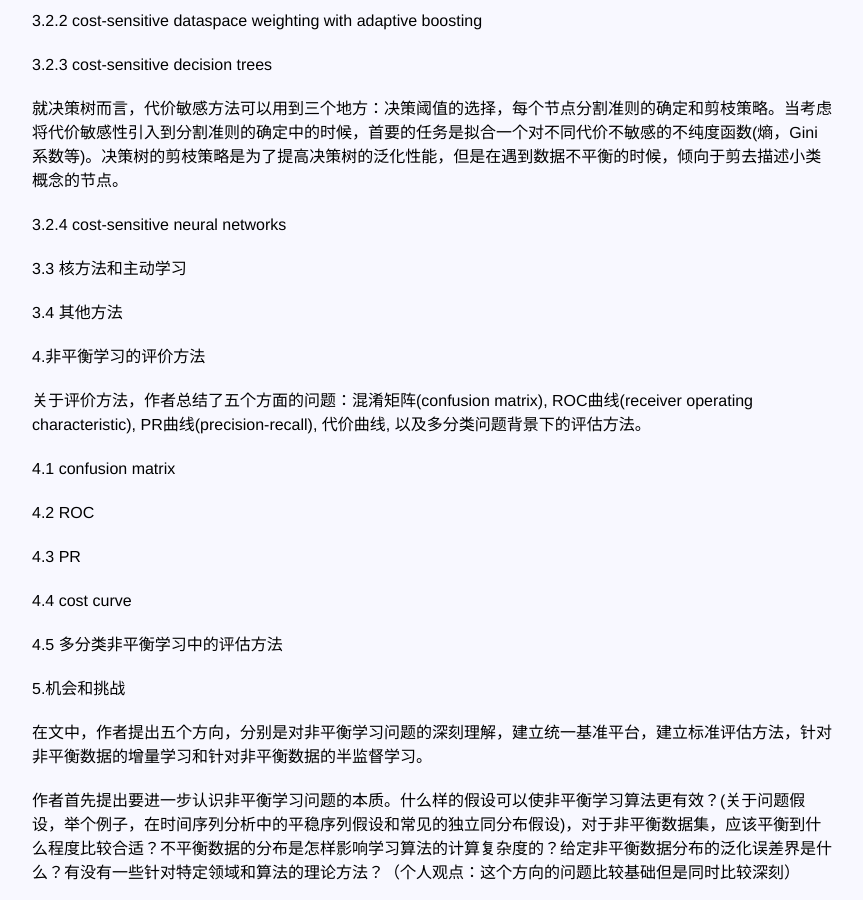
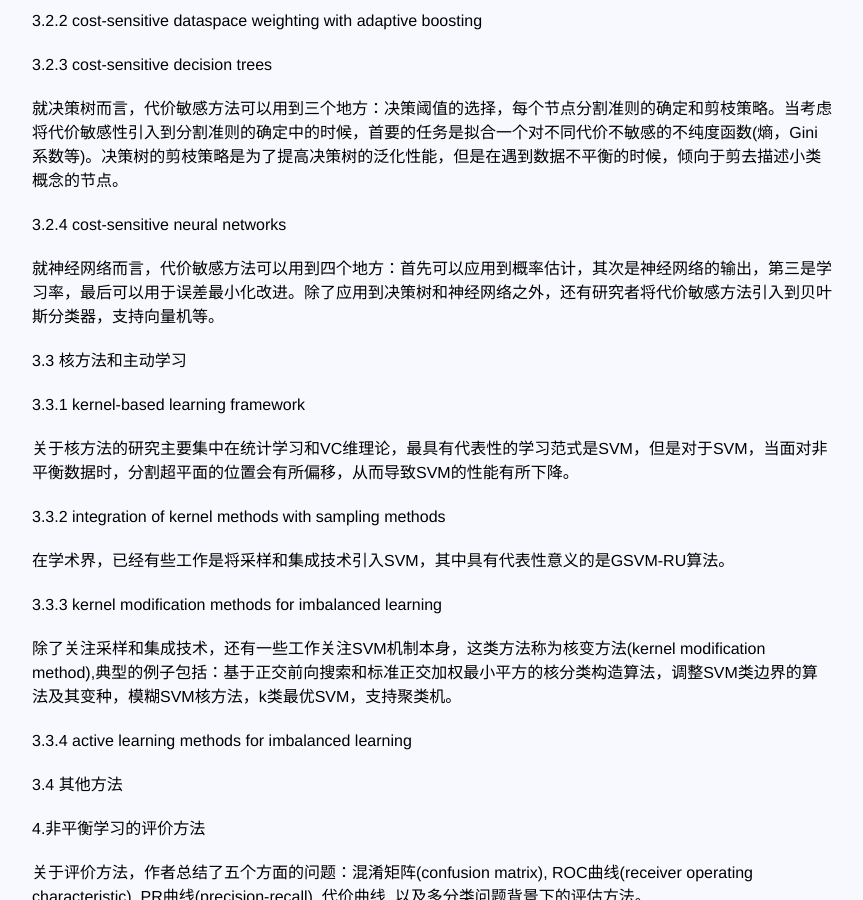
Before and after one commit to zhpmatrix/zhpmatrix.github.io, a Jekyll site: the page built from _posts/2017-02-26-learning-from-imbalanced-data.md, in a window 1280 px wide and 900 px high, scrolled down 3187 px. Shown: the whole window, without its empty margins (208-1071 px from the left). Built offline with Jekyll 4.4.1, drawn with Linux system fonts in a browser that asks for light colours; comment, search, counter and statistics services are not loaded.

Commit message:
add content for learning from imbalanced data

```diff
--- a/_posts/2017-02-26-learning-from-imbalanced-data.md
+++ b/_posts/2017-02-26-learning-from-imbalanced-data.md
@@ -75,7 +75,23 @@ SMOTE的缺点是由于它生成样本的方式导致的。此处，提到了一
 
 3.2.4 cost-sensitive neural networks
 
+就神经网络而言，代价敏感方法可以用到四个地方：首先可以应用到概率估计，其次是神经网络的输出，第三是学习率，最后可以用于误差最小化改进。除了应用到决策树和神经网络之外，还有研究者将代价敏感方法引入到贝叶斯分类器，支持向量机等。
+
 3.3 核方法和主动学习
+
+3.3.1 kernel-based learning framework
+
+关于核方法的研究主要集中在统计学习和VC维理论，最具有代表性的学习范式是SVM，但是对于SVM，当面对非平衡数据时，分割超平面的位置会有所偏移，从而导致SVM的性能有所下降。
+
+3.3.2 integration of kernel methods with sampling methods
+
+在学术界，已经有些工作是将采样和集成技术引入SVM，其中具有代表性意义的是GSVM-RU算法。
+
+3.3.3 kernel modification methods for imbalanced learning
+
+除了关注采样和集成技术，还有一些工作关注SVM机制本身，这类方法称为核变方法(kernel modification method),典型的例子包括：基于正交前向搜索和标准正交加权最小平方的核分类构造算法，调整SVM类边界的算法及其变种，模糊SVM核方法，k类最优SVM，支持聚类机。
+
+3.3.4 active learning methods for imbalanced learning
 
 3.4 其他方法
 
```
Also changed, not shown: _posts/2017-02-20-ijcar-tianchi.md (+4 -0 lines).
